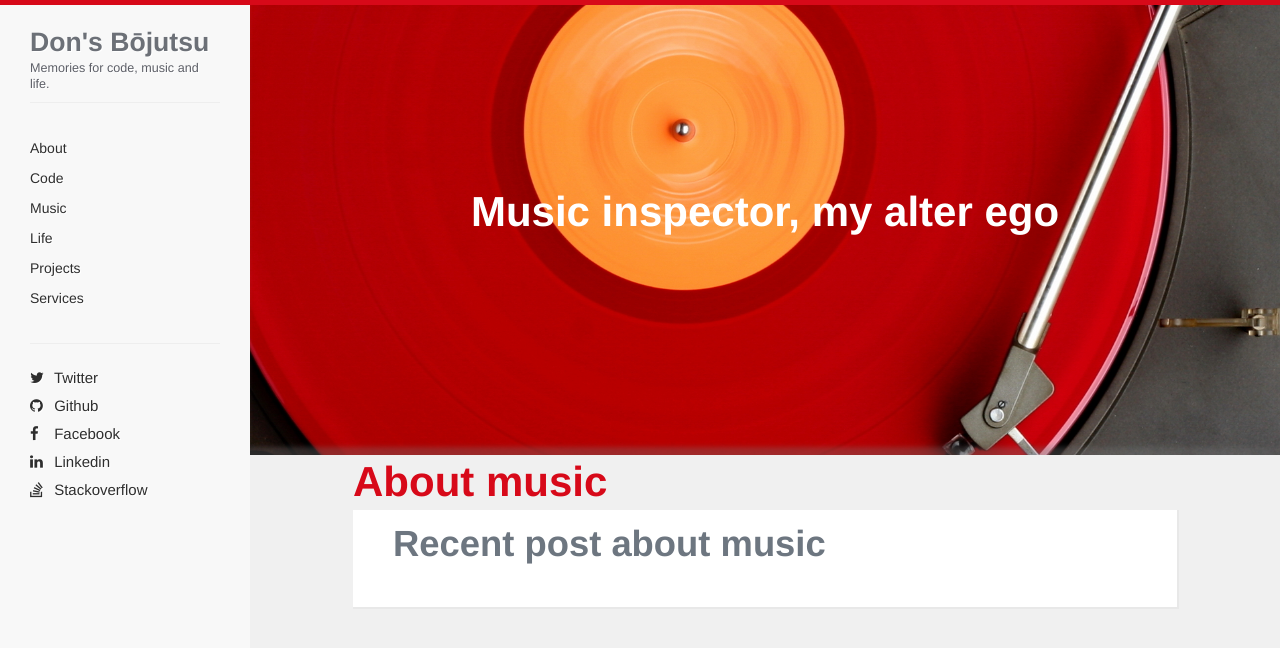
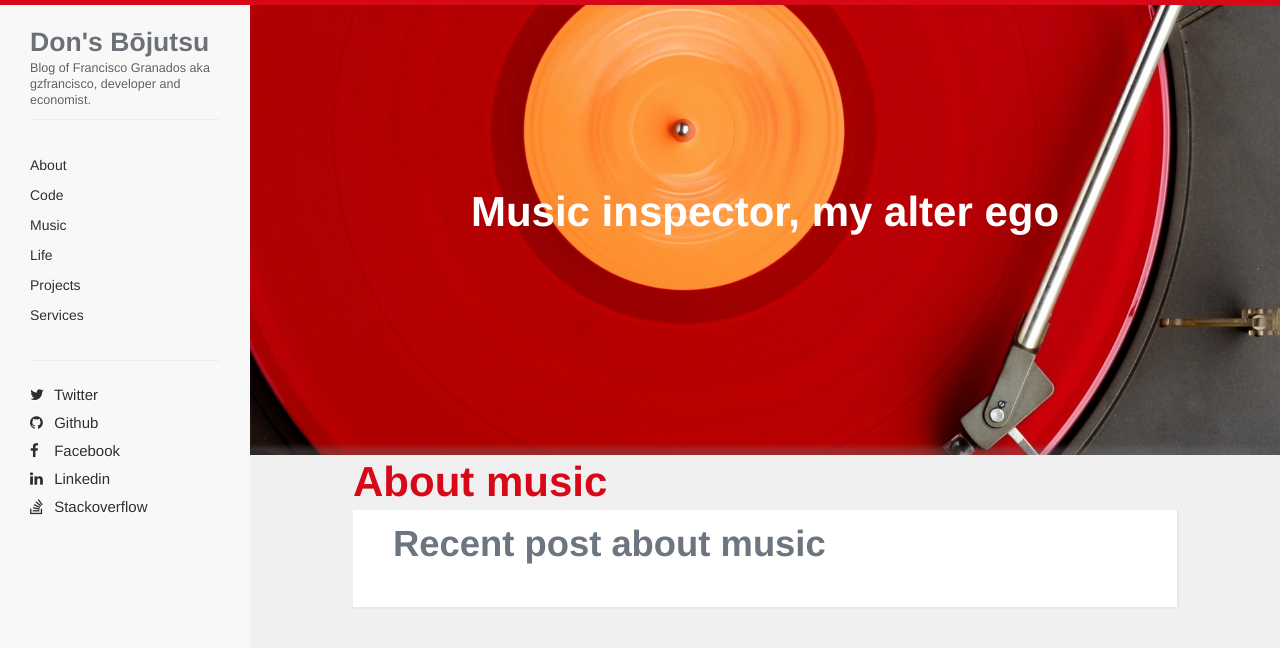
Before and after one commit to gzfrancisco/gzfrancisco.github.io, a Jekyll site: the page built from about/music/index.html, in a window 1280 px wide and 900 px high. Shown: the top 648 px of the window. Built offline with Jekyll 4.4.1, drawn with Linux system fonts in a browser that asks for light colours; nearby versions of some CDN libraries; Markdown is read by kramdown in place of the engine named in the settings.

Commit message:
Update some tags

```diff
--- a/_config.yml
+++ b/_config.yml
@@ -5,7 +5,7 @@ redcarpet:
 highlighter: pygments
 permalink: pretty
 author: Francisco Granados
-description: 'Memories for code, music and life.'
+description: 'Blog of Francisco Granados aka gzfrancisco, developer and economist.'
 keywords: 'gzfrancisco blog, Francisco Granados, iOS developer, ruby programmer'
 timezone: America/Mexico_City
 exclude: ['.gitignore', 'Gemfile', 'Gemfile.lock', 'LICENSE', 'Procfile', 'README.md']
--- a/_layouts/default.html
+++ b/_layouts/default.html
@@ -2,7 +2,7 @@
 <html>
 <head lang="en_US">
   <meta charset="utf-8">
-  <title>{{site.name}}, {{page.title}}</title>
+  <title>{{site.name}} {{page.title}}</title>
   <meta content="author" value="{{site.author}}" href="/humans.txt">
   <meta content="description" value="{{site.description}}">
   <meta content="keywords" value="{{site.keywords}}, {{page.keywords}}">
```
